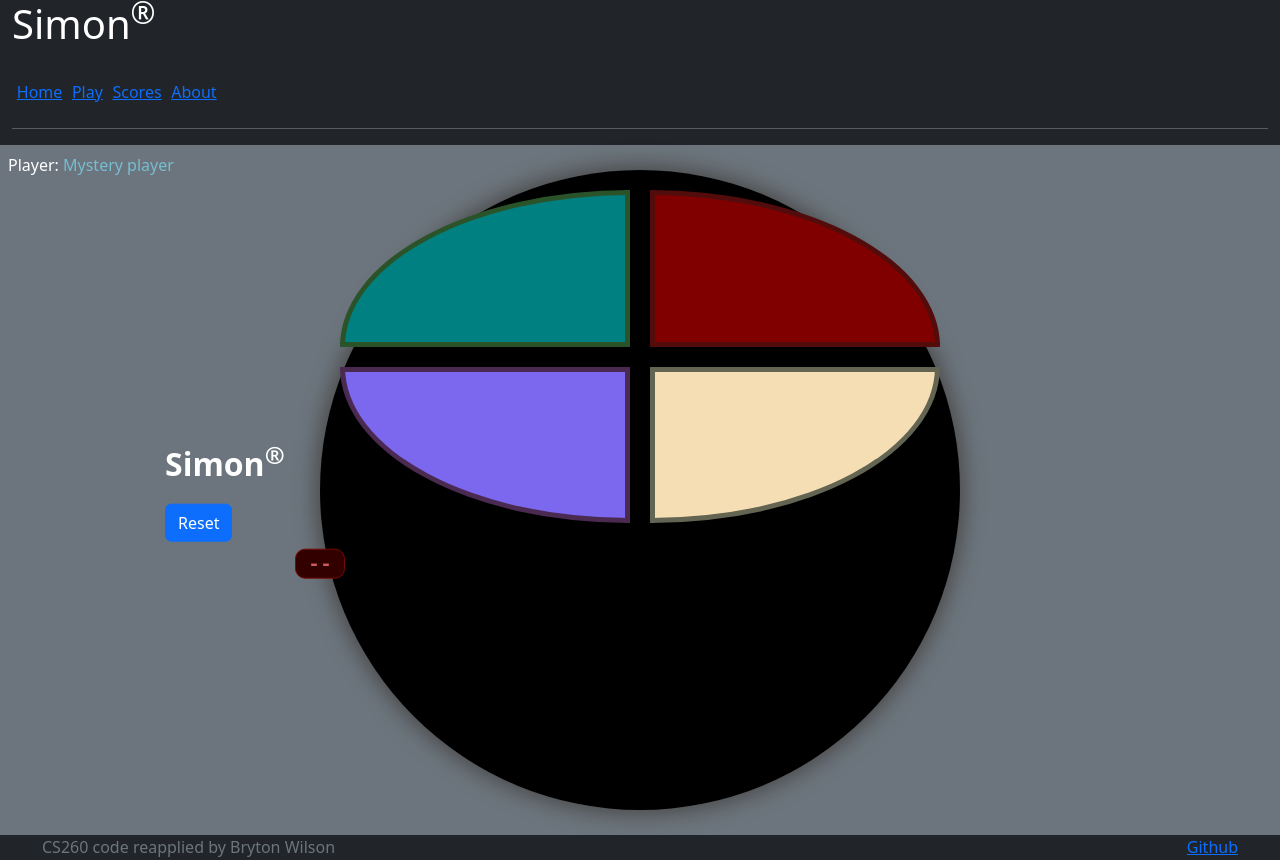
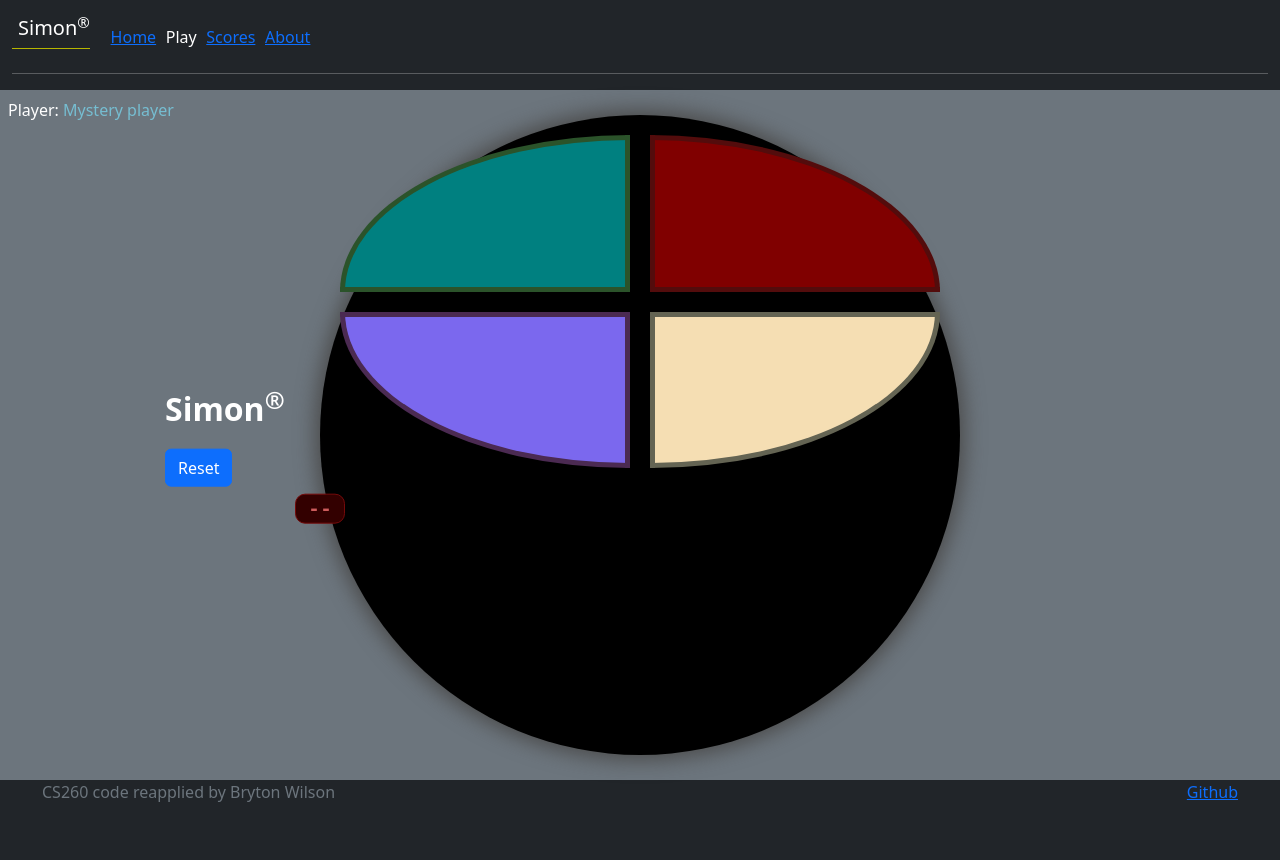
Before and after one commit to BrtWilson/simon, a plain HTML site: page play.html in a window 1280 px wide. After the commit the page ends 805 px from the top, so only its background shows below. Drawn offline with nearby package versions, Linux system fonts and the light colour scheme.

Commit message:
css header adjustment

```diff
--- a/play.html
+++ b/play.html
@@ -15,12 +15,11 @@
     </head>
     <body class="bg-dark text-white">
         <header class="container-fluid">
-            <h1>Simon<sup>&reg</sup></h1>
-
             <nav class="navbar fixed navbar-dark">
+                <a class="navbar-brand" href="#">Simon<sup>&reg;</sup></a>
                 <menu class="navbar-nav">
                     <li class="nav-item"><a href="index.html">Home</a></li>
-                    <li class="nav-item"><a href="play.html">Play</a></li>
+                    <li class="nav-item">Play</li>
                     <li class="nav-item"><a href="scores.html">Scores</a></li>
                     <li class="nav-item"><a href="about.html">About</a></li>
                 </menu>
```
Also changed, not shown: about.html (+2 -3 lines), index.html (+2 -3 lines), scores.html (+2 -3 lines).
